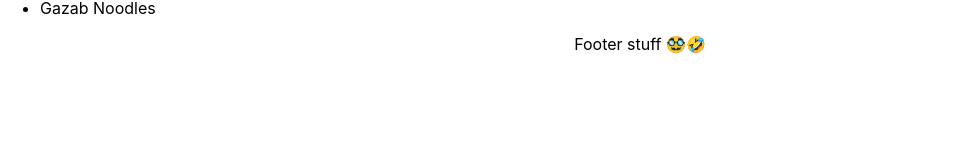
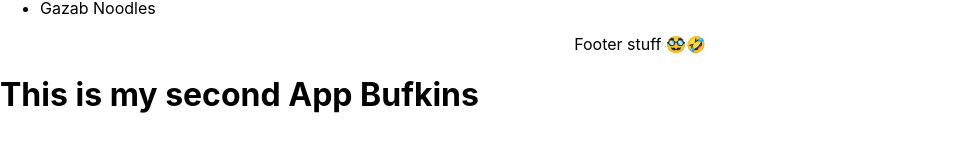
Before and after one commit to icarus9bly/TryReact, a React (Create React App) app in the folder react-essentials/: page / in a window 1280 px wide. Shown: the part 534-686 px from the top of the page, without its empty margins (0-969 px from the left). Built offline with nearby package versions, Linux system fonts and the light colour scheme.

Commit message:
adding react fragment

```diff
--- a/react-essentials/src/index.js
+++ b/react-essentials/src/index.js
@@ -4,8 +4,14 @@
 import App from "./App.js"
 import reportWebVitals from './reportWebVitals';
 
+function App2(){
+  return <h1>This is my second App Bufkins</h1>
+}
 ReactDOM.render(
+  <React.Fragment>
 <App />
+<App2 />
+</React.Fragment>
   ,
   document.getElementById('root')
 );
```
